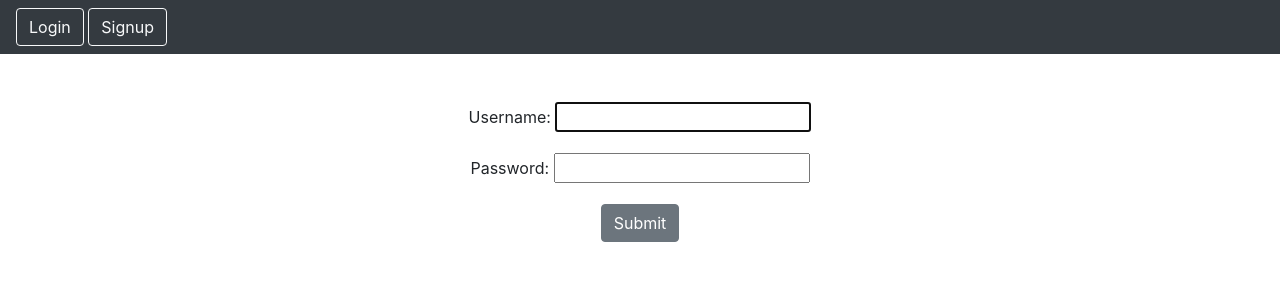
After one commit to AikanyshM/smart_notes, a Django app: page /login/ in a window 1280 px wide. The commit adds this page. Shown: the top 300 px of the page. Run offline with Django 3.2, Linux system fonts and the light colour scheme.

Commit message:
Final changes

```diff
--- /dev/null
+++ b/home/templates/home/login.html
@@ -0,0 +1,10 @@
+{% extends 'base.html' %}
+{% block content %}
+
+<form method="post"> {% csrf_token %}
+    {{form.as_p}}
+    <input type="submit" class="btn btn-secondary" />
+
+</form>
+
+{% endblock %}
--- /dev/null
+++ b/home/templates/home/logout.html
@@ -0,0 +1,6 @@
+{% extends 'base.html' %}
+{% block content %}
+
+<h1>Hope to see you soon again! </h1>
+
+{% endblock %}
--- a/home/urls.py
+++ b/home/urls.py
@@ -3,8 +3,14 @@ from django.urls import path
 from . import views
 
 urlpatterns = [
-    path('home', views.HomeView.as_view()),
-    path('authorized', views.AuthorizedView.as_view()),
+    path('', views.HomeView.as_view(), name="home"),
+    path('login/', views.LoginInterfaceView.as_view(), name="login"),
+    path('logout/', views.LogoutInterfaceView.as_view(), name="logout"),
+    path('signup/', views.SignupView.as_view(), name="signup"),
+
+
+
+
 
 
 
--- a/home/views.py
+++ b/home/views.py
@@ -4,6 +4,28 @@ from datetime import datetime
 from django.contrib.auth.decorators import login_required
 from django.views.generic import TemplateView
 from django.contrib.auth.mixins import LoginRequiredMixin
+from django.contrib.auth.views import LoginView, LogoutView
+from django.views.generic.edit import CreateView
+from django.contrib.auth.forms import UserCreationForm
+
+from django.shortcuts import redirect
+
+
+
+class SignupView(CreateView):
+    form_class = UserCreationForm
+    template_name = 'home/register.html'
+    success_url = '/smart/notes'
+
+    def get(self, request, *args, **kwargs):
+        if self.request.user.is_authenticated:
+            return redirect('notes.list')
+        return super().get(request, *args, **kwargs)
+
+class LogoutInterfaceView(LogoutView):
+    template_name = 'home/logout.html'
+class LoginInterfaceView(LoginView):
+    template_name = "home/login.html"
 
 
 class HomeView(TemplateView):
--- a/notes/templates/notes/notes_list.html
+++ b/notes/templates/notes/notes_list.html
@@ -6,7 +6,7 @@
     <div class="row-cols3 g-2">
         {% for note in notes %}
         <div class="col">
-            <div class="p-3 border">
+            <div class="p-2 border">
                 <a href="{% url 'notes.detail' pk=note.id %}" class="text-dark text-decoration-non">
                     <h3>{{ note.title }}</h3>
                 </a>
--- a/smartnotes/settings.py
+++ b/smartnotes/settings.py
@@ -133,3 +133,4 @@ STATICFILES_DIRS = [
 # https://docs.djangoproject.com/en/3.2/ref/settings/#default-auto-field
 
 DEFAULT_AUTO_FIELD = 'django.db.models.BigAutoField'
+LOGIN_REDIRECT_URL = '/smart/notes'
--- a/static/templates/base.html
+++ b/static/templates/base.html
@@ -3,10 +3,26 @@
 <html>
     <head>
         <title> SmartNotes!</title>
-        <link href="https://cdn.jsdelivr.net/npm/bootstrap@5.0.2/dist/css/bootstrap.min.css" rel="stylesheet" integrity="sha384-EVSTQN3/azprG1Anm3QDgpJLIm9Nao0Yz1ztcQTwFspd3yD65VohhpuuCOmLASjC" crossorigin="anonymous">
+        <link rel="stylesheet" href="https://cdn.jsdelivr.net/npm/bootstrap@4.6.2/dist/css/bootstrap.min.css" integrity="sha384-xOolHFLEh07PJGoPkLv1IbcEPTNtaed2xpHsD9ESMhqIYd0nLMwNLD69Npy4HI+N" crossorigin="anonymous">
     </head>
 
     <body>
+        <nav class='navbar navbar-dark bg-dark'>
+            <div class="ms-auto">
+                {% if user.is_authenticated %}
+                <a href="{% url 'logout' %}" class="btn btn-outline-light me-1">Logout</a>
+                <a href="{% url 'notes.list' %}" class="btn btn-outline-light me-1">Home</a>
+                <a href="{% url 'notes.create' %}" class="btn btn-outline-light me-1">Create</a>
+
+
+                {% else %}
+                <a href="{% url 'login' %}" class="btn btn-outline-light me-1">Login</a>
+                <a href="{% url 'signup' %}" class="btn btn-outline-light me-1">Signup</a>
+
+                {% endif %}
+
+            </div>
+        </nav>
     <div class="my-5 text-center container">
         {% block content %}
         {% endblock %}
```
Also changed, not shown: home/templates/home/register.html (added, +11 -0 lines), db.sqlite3.
